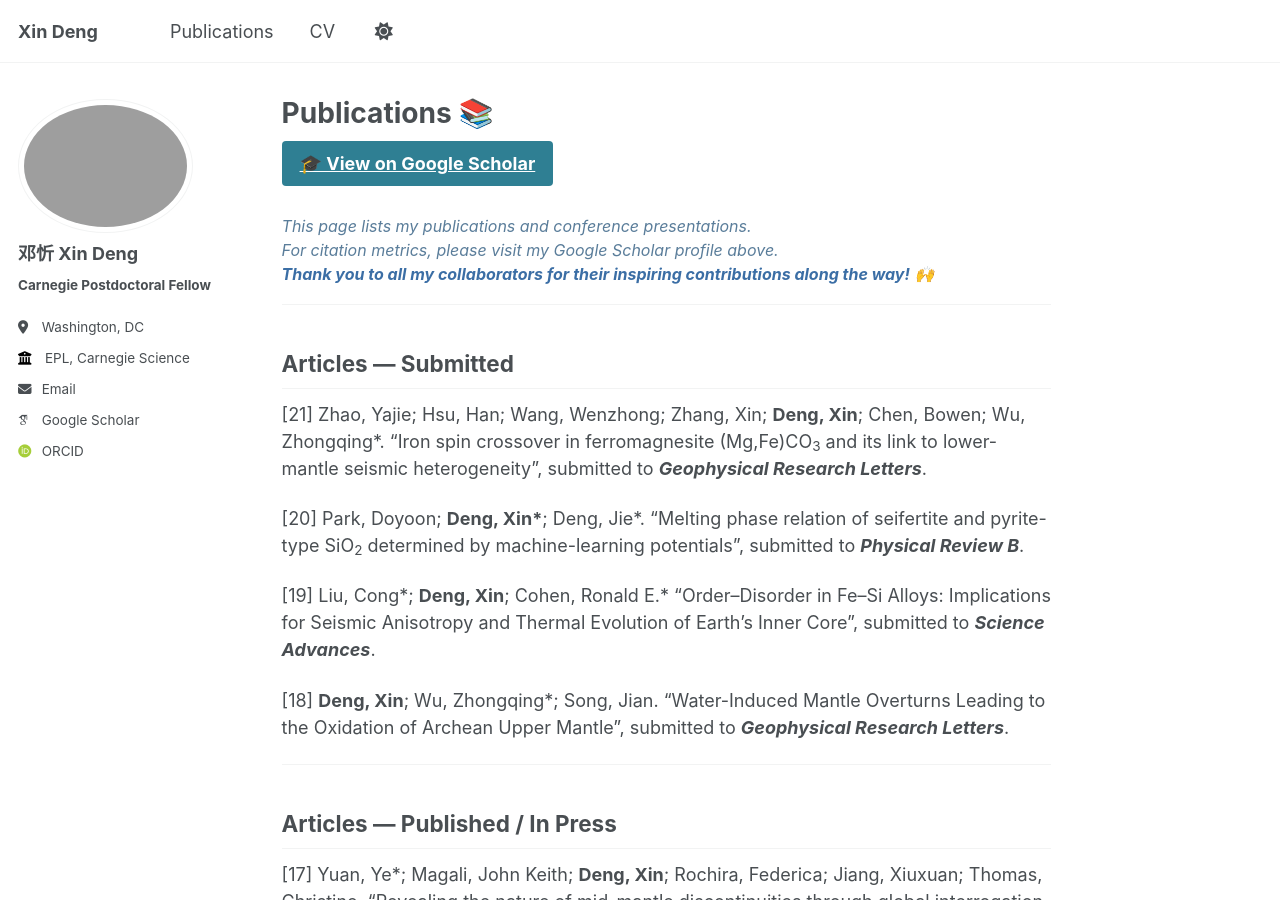
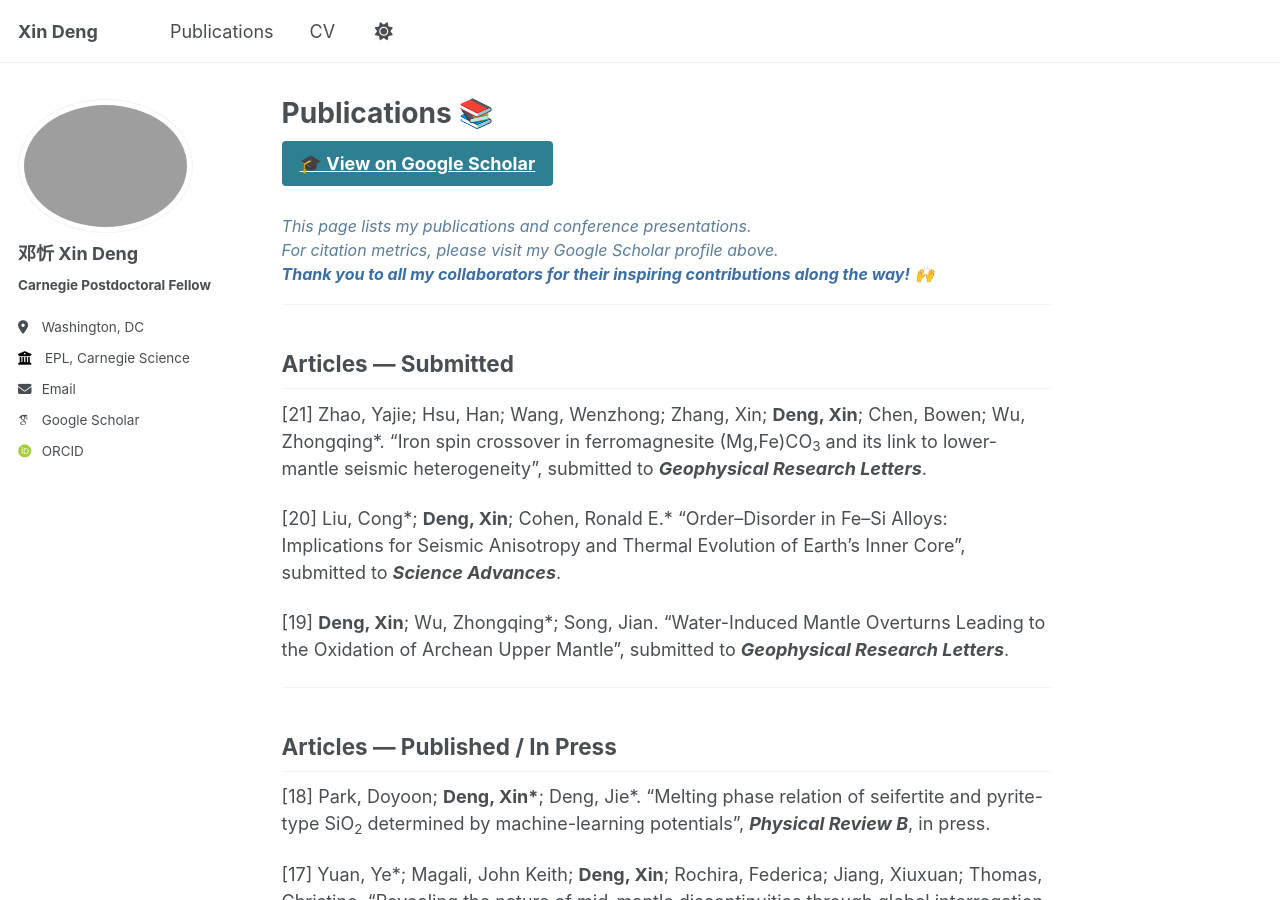
Before and after one commit to x1nd3ng/x1nd3ng.github.io, a Jekyll site: the page built from _pages/Publications.md, in a window 1280 px wide and 900 px high. Built offline with Jekyll 4.4.1, drawn with Linux system fonts in a browser that asks for light colours; some web fonts are replaced; a script that is not in the unit is left out.

Commit message:
Update Publications.md

```diff
--- a/_pages/Publications.md
+++ b/_pages/Publications.md
@@ -26,15 +26,15 @@ toc_sticky: true
 
 [21] Zhao, Yajie; Hsu, Han; Wang, Wenzhong; Zhang, Xin; **Deng, Xin**; Chen, Bowen; Wu, Zhongqing*. "Iron spin crossover in ferromagnesite (Mg,Fe)CO<sub>3</sub> and its link to lower-mantle seismic heterogeneity", submitted to **_Geophysical Research Letters_**.
 
-[20] Park, Doyoon; **Deng, Xin\***; Deng, Jie*. “Melting phase relation of seifertite and pyrite-type SiO<sub>2</sub> determined by machine-learning potentials”, submitted to **_Physical Review B_**.
+[20] Liu, Cong\*; **Deng, Xin**; Cohen, Ronald E.* “Order–Disorder in Fe–Si Alloys: Implications for Seismic Anisotropy and Thermal Evolution of Earth’s Inner Core”, submitted to **_Science Advances_**.
 
-[19] Liu, Cong\*; **Deng, Xin**; Cohen, Ronald E.* “Order–Disorder in Fe–Si Alloys: Implications for Seismic Anisotropy and Thermal Evolution of Earth’s Inner Core”, submitted to **_Science Advances_**.
-
-[18] **Deng, Xin**; Wu, Zhongqing*; Song, Jian. “Water-Induced Mantle Overturns Leading to the Oxidation of Archean Upper Mantle”, submitted to **_Geophysical Research Letters_**.
+[19] **Deng, Xin**; Wu, Zhongqing*; Song, Jian. “Water-Induced Mantle Overturns Leading to the Oxidation of Archean Upper Mantle”, submitted to **_Geophysical Research Letters_**.
 
 ---
 
 ## Articles — Published / In Press
+
+[18] Park, Doyoon; **Deng, Xin\***; Deng, Jie*. “Melting phase relation of seifertite and pyrite-type SiO<sub>2</sub> determined by machine-learning potentials”, **_Physical Review B_**, in press.
 
 [17] Yuan, Ye*; Magali, John Keith; **Deng, Xin**; Rochira, Federica; Jiang, Xiuxuan; Thomas, Christine. "Revealing the nature of mid-mantle discontinuities through global interrogation of SS precursors versus P-to-S conversions", **_Earth and Planetary Science Letters_**, in press.
 
```
